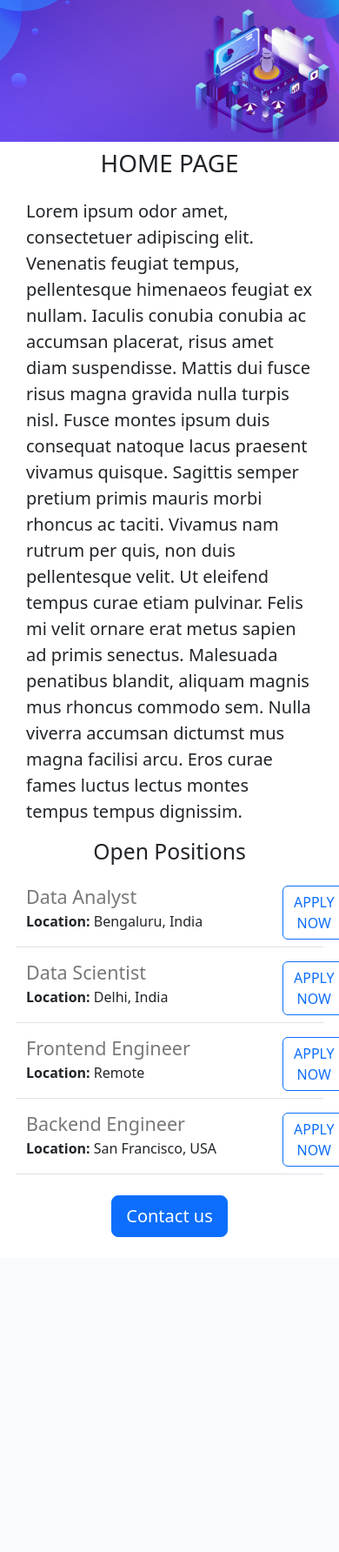
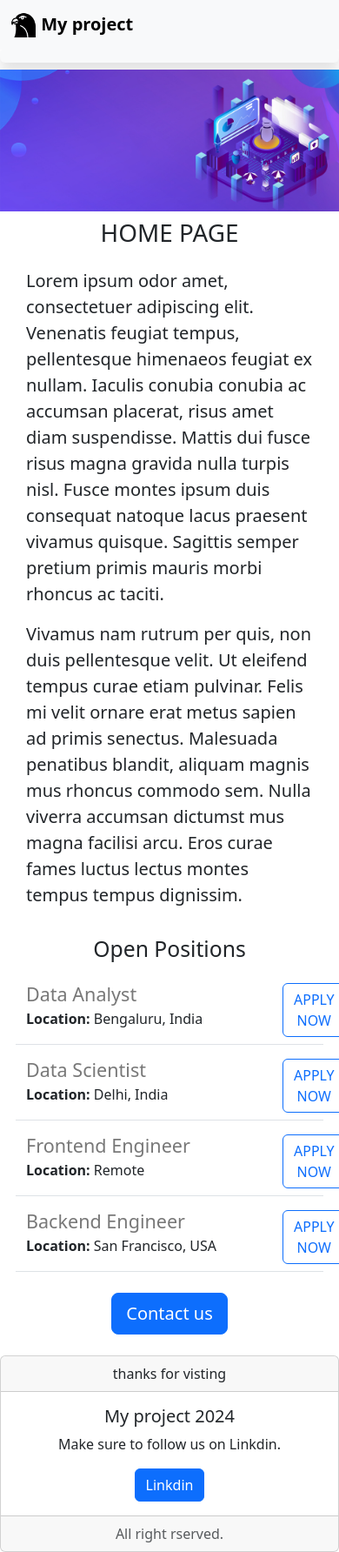
Before and after one commit to punitsinha23/my_project1, a Flask app: page / in a window 390 px wide. Shown: the whole page at 87% size. Before the commit the page ends 1422 px from the top, so only its background shows below. Run offline with Flask 3, Linux system fonts and the light colour scheme.

Commit message:
added links

```diff
--- /dev/null
+++ b/templates/footer.html
@@ -0,0 +1,13 @@
+<div class="card text-center">
+  <div class="card-header">
+    thanks for visting
+  </div>
+  <div class="card-body">
+    <h5 class="card-title">My project 2024</h5>
+    <p class="card-text">Make sure to follow us on Linkdin.</p>
+    <a href="https://www.linkedin.com/in/punit-sinha-560350278/" class="btn btn-primary">Linkdin</a>
+  </div>
+  <div class="card-footer text-body-secondary">
+    All right rserved.
+  </div>
+</div>
--- a/templates/home.html
+++ b/templates/home.html
@@ -7,21 +7,42 @@
   <title>Home page</title>
   <link href="https://cdn.jsdelivr.net/npm/bootstrap@5.3.3/dist/css/bootstrap.min.css" rel="stylesheet" integrity="sha384-QWTKZyjpPEjISv5WaRU9OFeRpok6YctnYmDr5pNlyT2bRjXh0JMhjY6hW+ALEwIH" crossorigin="anonymous">
 </head>
-  <img src="https://9afb59e8-4b80-4f99-9218-dd944bfbcb6f-00-1wclg7poiqvi0.pike.replit.dev/static/banner.jpeg" style="max-width: 100%; height: auto;">
+<body>
+  <!-- Include navigation -->
+  {% include 'nav.html' %}
+
+  <!-- Banner Image -->
+  <img src="https://9afb59e8-4b80-4f99-9218-dd944bfbcb6f-00-1wclg7poiqvi0.pike.replit.dev/static/banner.jpeg" style="max-width: 100%; height: auto;" alt="Banner Image">
+
+  <!-- Main Content -->
   <div id="container">
-<body>
-  <h1  class="text-center mt-2 mb-4 ">HOME PAGE</h1>
-  <p style="padding-left: 30px; padding-right: 30px;" class="lead">Lorem ipsum odor amet, consectetuer adipiscing elit. Venenatis feugiat tempus, pellentesque himenaeos feugiat ex nullam. Iaculis conubia conubia ac accumsan placerat, risus amet diam suspendisse. Mattis dui fusce risus magna gravida nulla turpis nisl. Fusce montes ipsum duis consequat natoque lacus praesent vivamus quisque. Sagittis semper pretium primis mauris morbi rhoncus ac taciti.
+    <h1 class="text-center mt-2 mb-4">HOME PAGE</h1>
 
-  Vivamus nam rutrum per quis, non duis pellentesque velit. Ut eleifend tempus curae etiam pulvinar. Felis mi velit ornare erat metus sapien ad primis senectus. Malesuada penatibus blandit, aliquam magnis mus rhoncus commodo sem. Nulla viverra accumsan dictumst mus magna facilisi arcu. Eros curae fames luctus lectus montes tempus tempus dignissim.</p>
-  <h2 class="text-center  mt-2 mb-4">Open Positions</h2>
+    <div class='row' style="margin-bottom: 16px;">
+      <div class="col-md-6">
+        <p style="padding-left: 30px; padding-right: 30px;" class="lead">Lorem ipsum odor amet, consectetuer adipiscing elit. Venenatis feugiat tempus, pellentesque himenaeos feugiat ex nullam. Iaculis conubia conubia ac accumsan placerat, risus amet diam suspendisse. Mattis dui fusce risus magna gravida nulla turpis nisl. Fusce montes ipsum duis consequat natoque lacus praesent vivamus quisque. Sagittis semper pretium primis mauris morbi rhoncus ac taciti.</p>
+        <p style="padding-left: 30px; padding-right: 30px;" class="lead">Vivamus nam rutrum per quis, non duis pellentesque velit. Ut eleifend tempus curae etiam pulvinar. Felis mi velit ornare erat metus sapien ad primis senectus. Malesuada penatibus blandit, aliquam magnis mus rhoncus commodo sem. Nulla viverra accumsan dictumst mus magna facilisi arcu. Eros curae fames luctus lectus montes tempus tempus dignissim.</p>
+      </div>
+      <div class='d-none d-md-block col-md-6'>
+        <img src="/static/image.jpg" style="height:400px; border-radius: 4px; padding-top :10px;" alt="Image">
+      </div>
+    </div>
+
+    <!-- Job Positions Section -->
+    <h2 class="text-center mt-2 mb-4">Open Positions</h2>
     <div style="margin-left: 30px; margin-right: 30px;">
       {% for job in jobs %}
         {% include 'jobitem.html' %}
       {% endfor %}
     </div>
+
+    <!-- Contact Button -->
     <div style="text-align: center;">
-  <button type="button" class="btn btn-primary btn-lg mt-2 mb-4">Contact us</button>
+      <a href="mailto:punitsinha495@gmail.com?subject=Ask%20your%20question&body=My%20name%3A%20%3CEnter%20name%3E%0D%0AEnter%20question%20here%3A" type="button" class="btn btn-primary btn-lg mt-2 mb-4">Contact us</a>
     </div>
+  </div>
+
+  <!-- Include footer -->
+  {% include 'footer.html' %}
 </body>
 </html>
--- a/templates/jobitem.html
+++ b/templates/jobitem.html
@@ -14,6 +14,6 @@
     {% endif %}
   </div>
   <div class="col-2">
-    <button type="button" class="btn btn-outline-primary">APPLY NOW</button>
+    <a href="mailto:punitsinha495@gmail.com?subject=Application%20for%20{{job['title']}}&body=My%20name%3A%20%3CEnter%20name%3E%0D%0AMy%20resume%3A%20%3CAttach%20resume%3E%0D%0A"type="button" class="btn btn-outline-primary">APPLY NOW</a>
   </div>
 </div>
--- /dev/null
+++ b/templates/nav.html
@@ -0,0 +1,10 @@
+<nav class="navbar bg-body-tertiary fixed-top bg-white">
+  <div class="container-fluid">
+    <a class="navbar-brand" href="#">
+      <img src="static/icons8-sparrowhawk-50.png" alt="Logo" width="30" height="30" class="d-inline-block align-text-top">
+      <b>My project</b>
+    </a>
+  </div>
+</nav>
+<div style = "height : 56px;"></div>
+<div class="shadow p-2 mb-2 bg-body-tertiary rounded"></div>
```
Also changed, not shown: static/icons8-sparrowhawk-50.png (added), static/image.jpg (added). Lines whose indentation alone changed are shown as unchanged.
